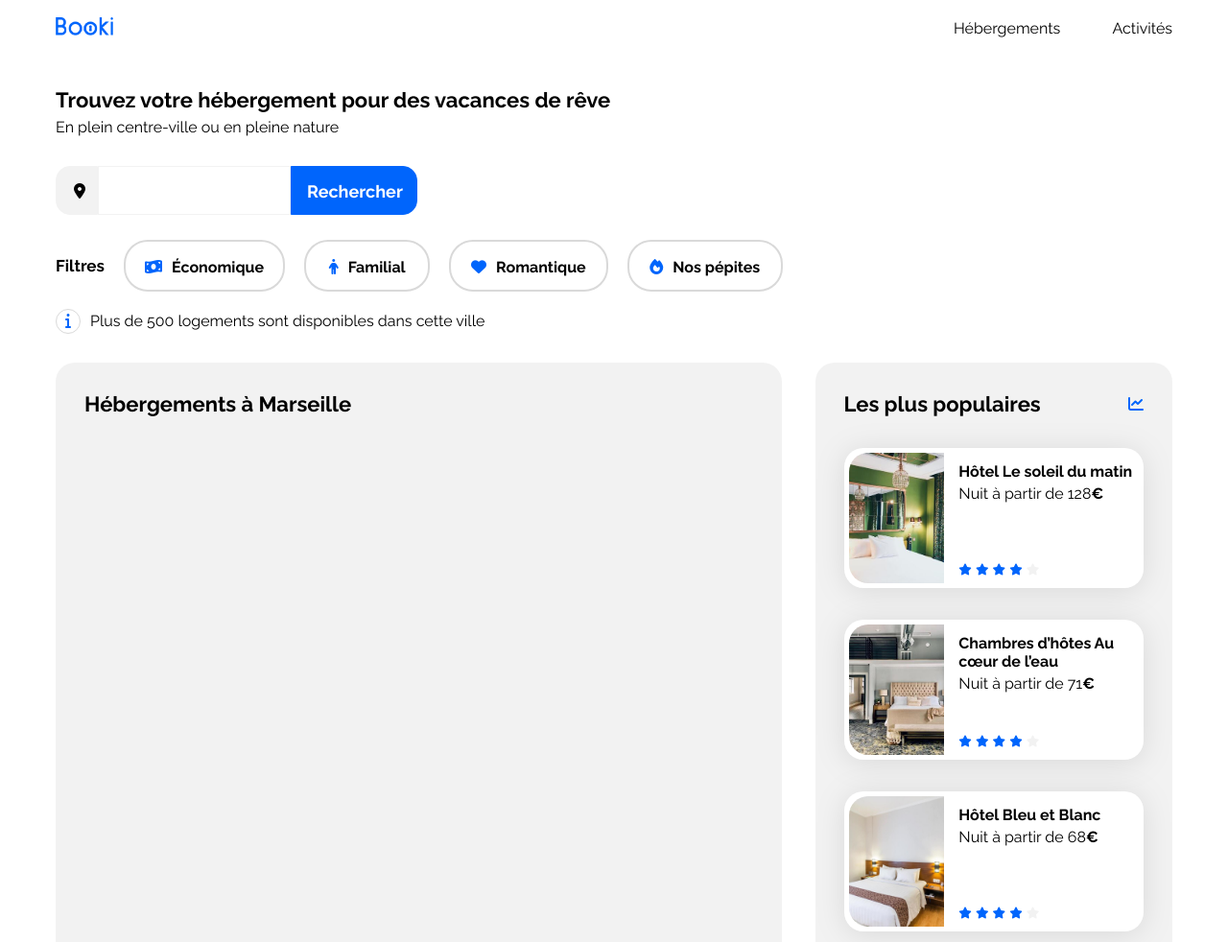
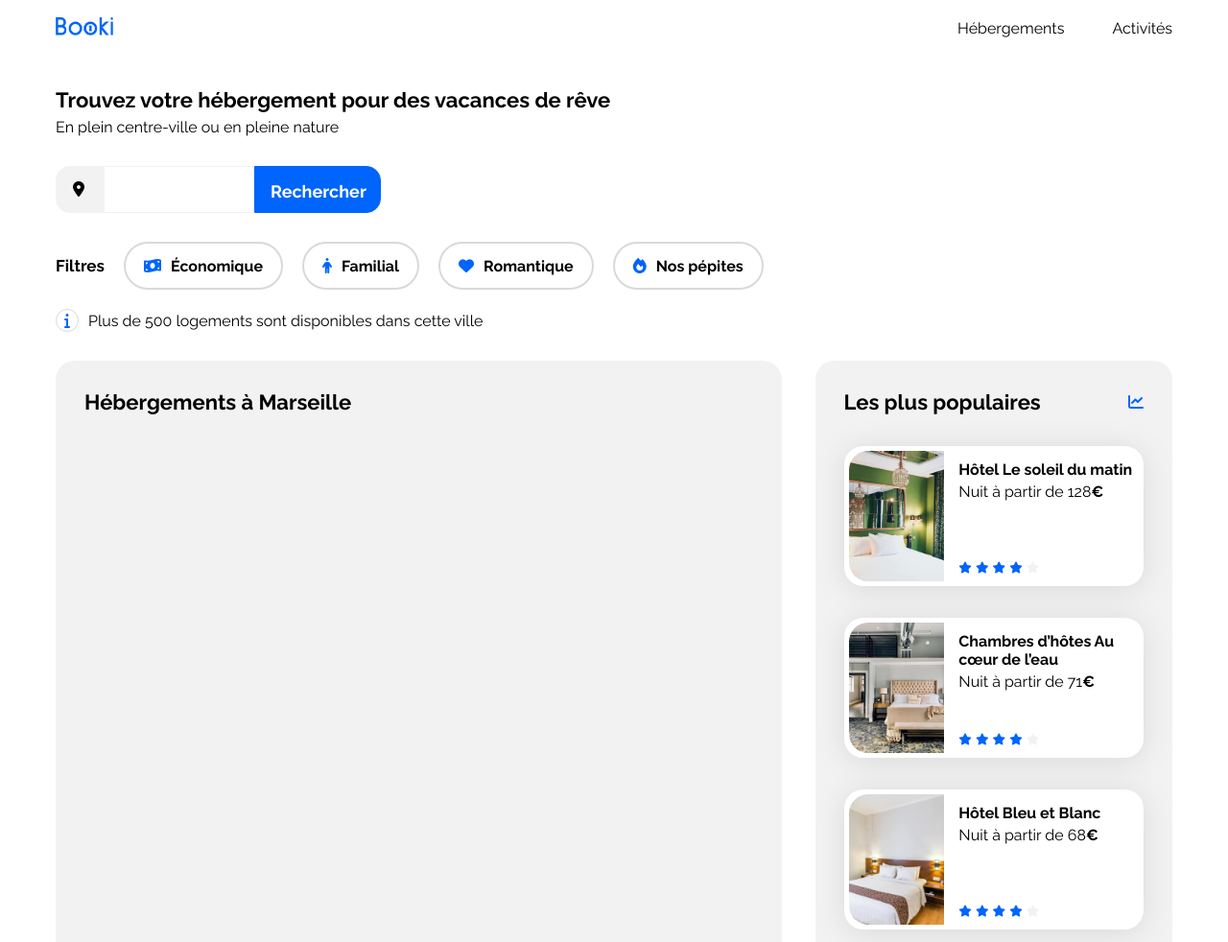
Before and after one commit to Niram96/Projet-2, a plain HTML site: page index.html in a window 1280 px wide. Shown: the top 982 px of the page at 96% size. Drawn offline with Linux system fonts and the light colour scheme.

Commit message:
Corrections suite à la session de mentorat (nav, barre de recherche, filtres)

```diff
--- a/css/style.css
+++ b/css/style.css
@@ -2,6 +2,7 @@
 
 * {
     font-family: 'Raleway', sans-serif;
+    box-sizing: border-box;
 }
 
 :root {
@@ -12,48 +13,6 @@
 
 .fa-solid {
     color: var(--main-color);
-}
-
-/****** Header ******/
-
-nav {
-    display: flex;
-    flex-direction: row;
-    align-items: center;
-    justify-content: space-between;
-    font-family: 'Raleway';
-    margin-top: 10px;
-    margin-bottom: 50px;
-}
-
-nav img {
-    height: 19.1px;
-    width: 60px;
-    left: 30px;
-    top: 30px;
-}
-
-nav div a {
-    margin-left: 50px;
-    text-decoration: none;
-    color: #000000;
-}
-
-nav div a:hover {
-    border-top: 2px solid #0065FC;
-    padding-top: 8px;
-    color: #0065FC;
-}
-
-/****** Accommodation Search ******/
-
-.accommodation-title {
-    font-size: 22px;
-}
-
-.accommodation-title .accommodation-subtitle {
-    font-weight: normal;
-    font-size: 16px;
 }
 
 body {
@@ -71,6 +30,183 @@ body {
 .section-title {
     margin: 0;
     font-size: 22px;
+}
+
+/****** Header ******/
+
+nav ul {
+    display: flex;
+    flex-direction: row;
+    align-items: center;
+    justify-content: space-between;
+    font-family: 'Raleway';
+    margin-top: 10px;
+    margin-bottom: 50px;
+    padding: 0px;
+    list-style-type:none;
+}
+
+nav ul li img {
+    height: 19.1px;
+    width: 60px;
+}
+
+nav ul div {
+    display: flex;
+}
+
+nav ul div li a {
+    margin-left: 50px;
+    text-decoration: none;
+    color: #000000;
+}
+
+nav ul div li a:hover {
+    border-top: 2px solid #0065FC;
+    padding-top: 8px;
+    color: #0065FC;
+}
+
+/****** Accommodation Search ******/
+
+.accommodation-title {
+    font-size: 22px;
+}
+
+.accommodation-title .accommodation-subtitle {
+    font-weight: normal;
+    font-size: 16px;
+}
+
+/****** Search-bar ******/
+
+.search-bar {
+    display: flex;
+    flex-direction: row;
+    width: 377px;
+    height: 49px;
+    margin-top: 30px;
+    margin-bottom: 30px;
+    font-family: 'Raleway';
+}
+
+.search-bar .localization-point {
+    display: flex;
+    align-items: center;
+    justify-content: center;
+    width: 50px;
+    height: 49px;
+    background-color: #F2F2F2;
+    border: 1px solid #F2F2F2;
+    border-radius: 15px 0px 0px 15px;
+}
+
+.search-bar .localization-point i {
+    width: 14px;
+    height: 18px;
+    color: #000000;
+}
+
+.search-bar .search-text input {
+    height: 100%;
+    border: 1px solid #F2F2F2;
+}
+
+.search-bar .search-button input {
+    padding: 15px 16px;
+    width: 132px;
+    height: 100%;
+    color: #ffffff;
+    font-size: 18px;
+    font-weight: bold;
+    background-color: #0065FC;
+    border: 1px solid #0065FC;
+    border-radius: 0px 15px 15px 0px;
+}
+
+.search-bar .search-button i {
+    visibility: hidden;
+}
+
+/****** Filters ******/
+
+.filters-container {
+    display: flex;
+    flex-direction: row;
+    width: 758px;
+    height: 50px;
+    align-items: center;
+    text-align: center;
+    font-family: 'Raleway';
+    color: #000000;
+    font-weight: bold;
+    margin-bottom: 20px;
+}
+
+.filter-name {
+    font-size: 17px;
+    margin-right: 20px;
+}
+
+.filter-title {
+    font-size: 16px;
+    color: #000000;
+    padding-left: 10px;
+}
+
+.filter {
+    display: flex;
+    align-items: center;
+    height: 100%;
+    border: 2px solid #D9D9D9;
+    border-radius: 25px;
+    color: #000000;
+    margin-right: 20px;
+    padding: 4px 19px;
+}
+
+.filter:hover {
+    background-color: #DEEBFF;
+}
+
+.info {
+    display: flex;
+    flex-direction: row;
+    height: 24px;
+    margin-bottom: 30px;
+}
+
+.info-logo {
+    display: flex;
+    align-items: center;
+    justify-content: center;
+    width: 24px;
+    height: 24px;
+    border: 1px solid #D9D9D9;
+    border-radius: 45px;
+    margin-bottom: 30px;
+}
+
+.info-txt {
+    display: flex;
+    align-items: center;
+    font-size: 16px;
+    color: #000000;
+    padding-left: 10px;
+}
+
+/****** Accommodations And Populars ******/
+
+.accommodations-and-populars {
+    display: flex;
+    justify-content: space-between;
+}
+
+.accommodations-and-populars section {
+    background-color: var(--main-bg-color);
+    border-radius: 20px;
+    padding: 30px;
+    box-sizing: border-box;
 }
 
 .card {
@@ -94,180 +230,6 @@ body {
 
 .neutral-star {
     color: var(--main-bg-color)
-}
-
-/****** Search-bar ******/
-
-.search-bar {
-    display: flex;
-    flex-direction: row;
-    width: 377px;
-    height: 49px;
-    margin-top: 30px;
-    margin-bottom: 30px;
-    font-family: 'Raleway';
-}
-
-.search-bar .localization-point {
-    width: 50px;
-    height: 49px;
-    background-color: #F2F2F2;
-    border: 1px solid #F2F2F2;
-    border-radius: 15px 0px 0px 15px;
-}
-
-.search-bar .localization-point i {
-    position: relative;
-    width: 14px;
-    height: 18px;
-    top: 15.5px;
-    left: 18px;
-    color: #000000;
-}
-
-.search-bar .search-text input {
-    width: 195px;
-    height: 47px;
-    border-radius: 0;
-    border: 1px solid #F2F2F2;
-}
-
-.search-bar .search-button input {
-    padding: 15px 16px;
-    width: 132px;
-    height: 51px;
-    color: #ffffff;
-    font-size: 18px;
-    font-weight: bold;
-    background-color: #0065FC;
-    border: 1px solid #0065FC;
-    border-radius: 0px 15px 15px 0px;
-}
-
-.search-bar .search-button i {
-    visibility: hidden;
-}
-
-/****** Filters ******/
-
-.filters {
-    display: flex;
-    flex-direction: row;
-    width: 758px;
-    height: 50px;
-    align-items: center;
-    text-align: center;
-    font-family: 'Raleway';
-    color: #000000;
-    font-weight: bold;
-    margin-bottom: 20px;
-}
-
-.filter-name {
-    font-size: 17px;
-    margin-right: 20px;
-}
-
-.filter-title {
-    font-size: 16px;
-    color: #000000;
-    padding-left: 10px;
-}
-
-.filters i {
-    position: relative;
-    top: 17px;
-}
-
-.economic-filter {
-    width: 173px;
-    height: 50px;
-    border: 2px solid #D9D9D9;
-    border-radius: 25px;
-    color: #000000;
-    margin-right: 20px;
-}
-
-.economic-filter:hover {
-    background-color: #DEEBFF;
-}
-
-.familial-filter:hover {
-    background-color: #DEEBFF;
-}
-
-.romantic-filter:hover {
-    background-color: #DEEBFF;
-}
-
-.our-nuggets-filter:hover {
-    background-color: #DEEBFF;
-}
-
-.familial-filter {
-    width: 134px;
-    height: 50px;
-    border: 2px solid #D9D9D9;
-    border-radius: 25px;
-    color: #000000;
-    margin-right: 20px;
-
-}
-
-.romantic-filter {
-    width: 170px;
-    height: 50px;
-    border: 2px solid #D9D9D9;
-    border-radius: 25px;
-    color: #000000;
-    margin-right: 20px;
-}
-
-.our-nuggets-filter {
-    width: 167px;
-    height: 50px;
-    border: 2px solid #D9D9D9;
-    border-radius: 25px;
-    color: #000000;
-}
-
-.info {
-    display: flex;
-}
-
-.info-logo {
-    width: 24px;
-    height: 24px;
-    border: 1px solid #D9D9D9;
-    border-radius: 45px;
-    margin-bottom: 30px;
-}
-
-.info-logo i {
-    position: relative;
-    top: 2px;
-    left: 9px;
-}
-
-.info-txt {
-    font-size: 16px;
-    color: #000000;
-    padding-left: 10px;
-    margin-top: 3px;
-}
-
-/****** Accommodations And Populars ******/
-
-.accommodations-and-populars {
-    display: flex;
-    justify-content: space-between;
-}
-
-.accommodations-and-populars section {
-    background-color: var(--main-bg-color);
-    border-radius: 20px;
-    padding: 30px;
-    box-sizing: border-box;
 }
 
 /****** Accommodations ******/
--- a/index.html
+++ b/index.html
@@ -21,13 +21,21 @@
     <div class="main-container">
         <header>
             <nav>
+                <ul>
+                    <li>
                         <a href="index.html">
                             <img src="images/logo/Booki.png" alt="Logo Booki"/>
                         </a>
+                    </li>
                     <div>
+                        <li>
                             <a href="#accommodations">Hébergements</a>
+                        </li>
+                        <li>
                             <a href="#activities">Activités</a>
+                        <li>
                     </div>
+                </ul>
             </nav>
         </header>
         <main>
@@ -50,24 +58,24 @@
                     </div>
                 </div>
             </form>
-            <div class="filters">
+            <div class="filters-container">
                 <span class="filter-name">Filtres</span>
-                <div class="economic-filter">
+                <div class="filter">
                     <a href="" alt="Filtre Économique">
                         <i class="fa-solid fa-money-bill-wave"><span class="filter-title">Économique</span></i>
                     </a>
                 </div>
-                <div class="familial-filter">
+                <div class="filter">
                     <a href="" alt="Filtre Familial">
                         <i class="fa-solid fa-person"><span class="filter-title">Familial</span></i>
                     </a>
                 </div>
-                <div class="romantic-filter">
+                <div class="filter">
                     <a href="" alt="Filtre Romantique">
                         <i class="fa-solid fa-heart"><span class="filter-title">Romantique</span></i>
                     </a>
                 </div>
-                <div class="our-nuggets-filter">
+                <div class="filter">
                     <a href="" alt="Filtre Nos pépites">
                         <i class="fa-solid fa-fire"><span class="filter-title">Nos pépites</span></i>
                     </a>
```
Lines whose indentation alone changed are shown as unchanged.
